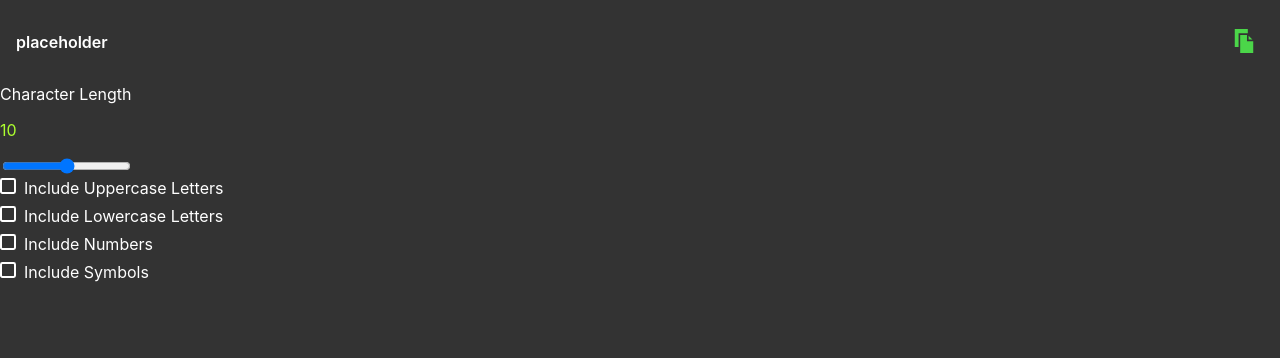
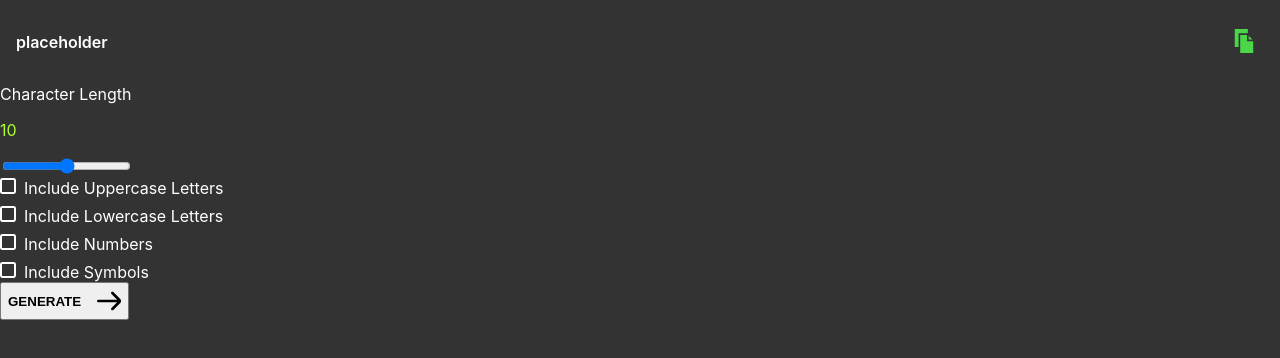
Before and after one commit to emil6957/password-generator, a React (Create React App) app: page / in a window 1280 px wide. Shown: the top 358 px of the page. Built offline with nearby package versions, Linux system fonts and the light colour scheme.

Commit message:
wrote basic css&&html for GenerateButton

```diff
--- a/src/Components/GenerateButton/GenerateButton.css
+++ b/src/Components/GenerateButton/GenerateButton.css
@@ -1,3 +1,19 @@
 .generate-button {
 
 }
+
+.generate-button__btn {
+    display: flex;
+    align-items: center;
+    gap: 1rem;
+}
+
+.generate-button__btn-text {
+    text-transform: uppercase;
+    font-weight: 600;
+}
+
+.generate-button__btn-img {
+    height: 2rem;
+    width: 1.5rem;
+}
--- a/src/Components/GenerateButton/GenerateButton.tsx
+++ b/src/Components/GenerateButton/GenerateButton.tsx
@@ -1,9 +1,14 @@
 import React from "react";
+import "./GenerateButton.css";
+import rightArrow from "../../Imgs/right-arrow.svg";
 
 function GenerateButton() {
     return (
         <div className="generate-button">
-
+            <button className="generate-button__btn">
+                <span className="generate-button__btn-text">Generate</span>
+                <img className="generate-button__btn-img" src={rightArrow} alt="right arrow" />
+            </button>
         </div>
     )
 }
```
Also changed, not shown: src/Imgs/right-arrow.svg (added).
